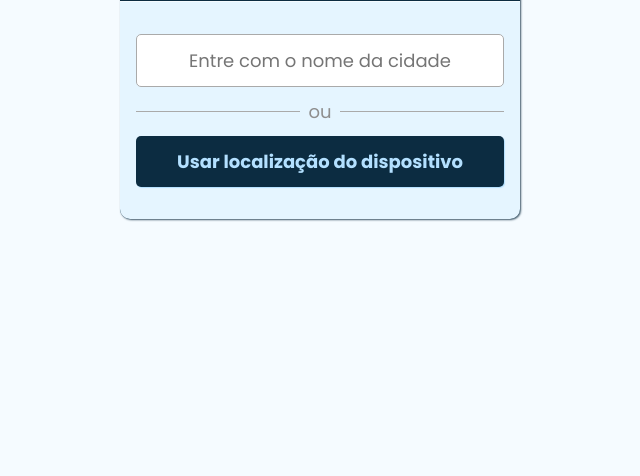
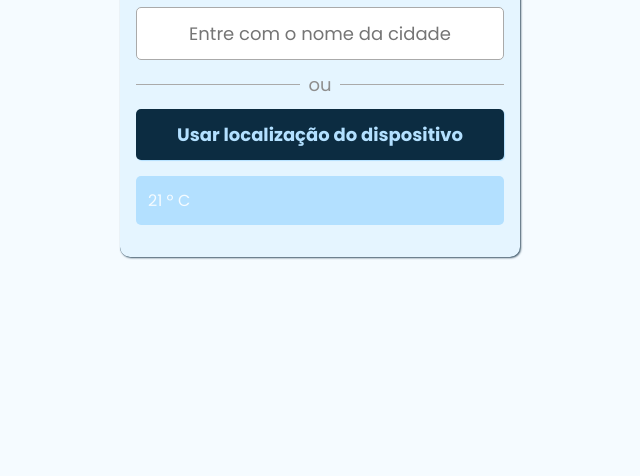
Before and after one commit to mattheusz/weather-app, a website: page dist/index.html in a window 1280 px wide. Shown: the part 324-800 px from the top of the page, without its empty margins (320-960 px from the left). Drawn offline with Linux system fonts and the light colour scheme; a web font is replaced by a local one.

Commit message:
feat: starts resposivity

```diff
--- a/dist/css/style.css
+++ b/dist/css/style.css
@@ -1,23 +1,3 @@
-@import url(variables.css);
-
-body {
-    display: flex;
-    flex-direction: column;
-    align-items: center;
-    justify-content: center;
-    min-height: 100vh;
-    background-color: var(--light);
-}
-
-.wrapper {
-    width: 400px;
-    border-radius: 10px;
-    box-shadow: 1px 1px 2px var(--tint-primary);
-    background-color: var(--primary);
-    color: var(--light);
-    overflow: hidden;
-}
-
 .wrapper :where(.search-part, .weather-part) {
     padding: 32px 16px;
 }
@@ -29,6 +9,9 @@ body {
     padding: 16px;
     background-color: var(--primary);
     color: var(--light);
+    height: 80px;
+    display: flex;
+    align-items: center;
 }
 
 .header__icon {
@@ -63,6 +46,7 @@ body {
 
 .search-part {
     background-color: var(--secondary);
+    height: calc(100vh - 80px);
 }
 
 .search-part--hidden {
@@ -147,6 +131,15 @@ body {
 
 .search-part__:hover {
     background-color: var(--tint-primary);
+}
+
+.search-card {
+    width: 100%;
+    margin-top: 16px;
+    background-color: var(--accent);
+    padding: 12px;
+    border-radius: 5px;
+
 }
 
 /* ends SEARCH PART */
@@ -251,3 +244,48 @@ body {
 }
 
 /* ends WEATHER PART */
+
+/* smartphones, portrait iPhone, portrait 480x320 phones (Android) */
+@media only screen and (min-width:320px) {}
+
+/* smartphones, Android phones, landscape iPhone */
+@media only screen and (min-width:480px) {}
+
+/* smartphones, Android phones, landscape iPhone */
+@media only screen and (min-width:480px) {}
+
+@media only screen and (min-height: 580px) {}
+
+/* Small devices (portrait tablets and large phones, 600px and up) */
+@media only screen and (min-width: 600px) {
+    body {
+        display: flex;
+        flex-direction: column;
+        align-items: center;
+        justify-content: center;
+        min-height: 100vh;
+        background-color: var(--light);
+    }
+
+    .wrapper {
+        width: 400px;
+        border-radius: 10px;
+        box-shadow: 1px 1px 2px var(--tint-primary);
+        background-color: var(--primary);
+        color: var(--light);
+        overflow: hidden;
+    }
+
+    .search-part {
+        height: auto;
+    }
+}
+
+/* Medium devices (landscape tablets, 768px and up) */
+@media only screen and (min-width: 768px) {}
+
+/* Large devices (laptops/desktops, 992px and up) */
+@media only screen and (min-width: 992px) {}
+
+/* Extra large devices (large laptops and desktops, 1200px and up) */
+@media only screen and (min-width: 1200px) {}
--- a/dist/index.html
+++ b/dist/index.html
@@ -3,12 +3,12 @@
 
 <head>
     <meta charset="utf-8" />
+    <meta name="viewport" content="width=device-width, initial-scale=1.0">
 
     <!-- starts fonts -->
     <link rel="preconnect" href="https://fonts.googleapis.com">
     <link rel="preconnect" href="https://fonts.gstatic.com" crossorigin>
     <link href="https://fonts.googleapis.com/css2?family=Lato:wght@300;400;700&display=swap" rel="stylesheet">
-    <link href="http://fonts.cdnfonts.com/css/droid-serif-2?styles=18224,18221" rel="stylesheet">
     <link href="https://fonts.googleapis.com/css2?family=Poppins:wght@300;400;500;700&display=swap" rel="stylesheet">
     <link href="https://fonts.googleapis.com/css2?family=Roboto+Mono:ital,wght@0,400;1,700&display=swap"
         rel="stylesheet">
@@ -41,6 +41,15 @@
             <input type="text" class="search-part__input-text" placeholder="Entre com o nome da cidade">
             <div class="search-part__separator"></div>
             <input type="button" class="search-part__submit" value="Usar localização do dispositivo">
+            <div class="search-part__cards search-part__cards--hidden">
+                <div class="search-card">
+                    <div class="search-card__temperature">
+                        <span class="search-card__temperature-number">21</span>
+                        <span class="search-card__temperature-degree">º</span>
+                        <span class="search-card__temperature-celsius">C</span>
+                    </div>
+                </div>
+            </div>
         </section>
         <section class="weather-part weather-part--hidden">
             <img src="icons/day.svg" alt="Weather condition" class="wheter-part__icon">
```
